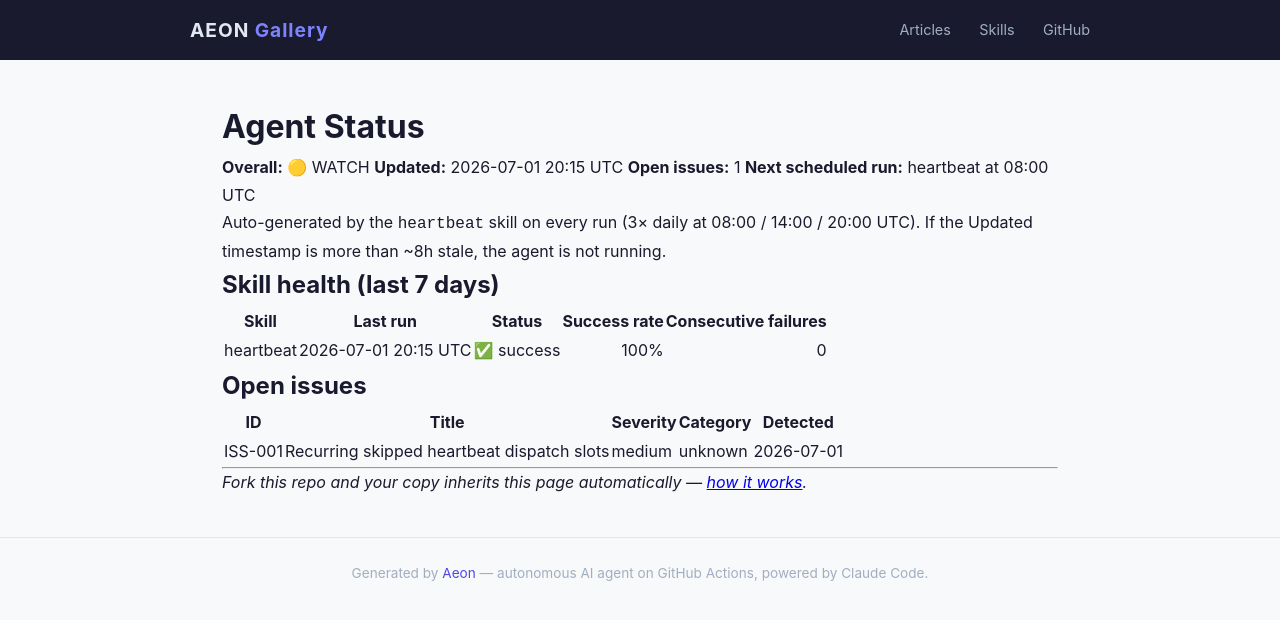
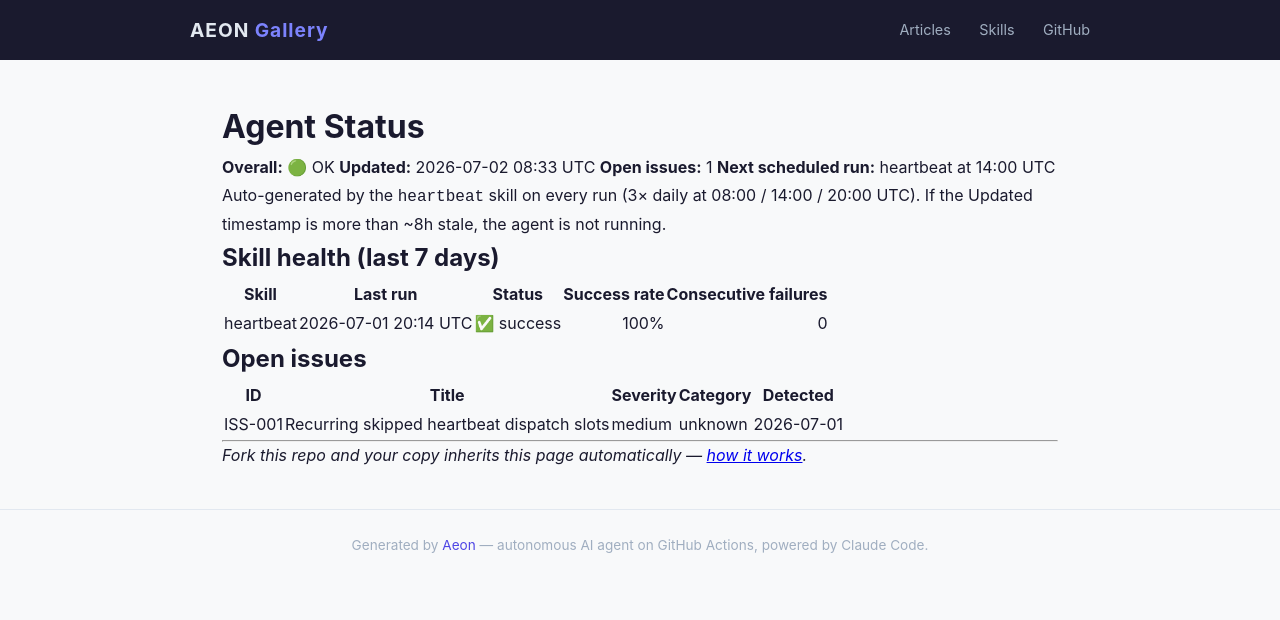
Before and after one commit to amaz98/maz-aeon, a Jekyll site: the page built from docs/status.md, in a window 1280 px wide. Shown: the top 620 px of the page. Built offline with Jekyll 4.4.1, drawn with Linux system fonts in a browser that asks for light colours.

Commit message:
chore(heartbeat): auto-commit 2026-07-02

```diff
--- a/docs/status.md
+++ b/docs/status.md
@@ -6,10 +6,10 @@ permalink: /status/
 
 # Agent Status
 
-**Overall:** 🟡 WATCH
-**Updated:** 2026-07-01 20:15 UTC
+**Overall:** 🟢 OK
+**Updated:** 2026-07-02 08:33 UTC
 **Open issues:** 1
-**Next scheduled run:** heartbeat at 08:00 UTC
+**Next scheduled run:** heartbeat at 14:00 UTC
 
 Auto-generated by the `heartbeat` skill on every run (3× daily at 08:00 / 14:00 / 20:00 UTC). If the Updated timestamp is more than ~8h stale, the agent is not running.
 
@@ -17,7 +17,7 @@ Auto-generated by the `heartbeat` skill on every run (3× daily at 08:00 / 14:00
 
 | Skill | Last run | Status | Success rate | Consecutive failures |
 |-------|----------|--------|-------------:|---------------------:|
-| heartbeat | 2026-07-01 20:15 UTC | ✅ success | 100% | 0 |
+| heartbeat | 2026-07-01 20:14 UTC | ✅ success | 100% | 0 |
 
 ## Open issues
 
--- a/memory/token-usage.csv
+++ b/memory/token-usage.csv
@@ -93,3 +93,4 @@ date,skill,model,input_tokens,output_tokens,cache_read,cache_creation
 2026-06-30,heartbeat,claude-opus-4-7,11,3483,313067,31440
 2026-06-30,heartbeat,claude-opus-4-7,20,6673,731415,33443
 2026-07-01,heartbeat,claude-opus-4-7,13,8544,439666,37803
+2026-07-02,heartbeat,claude-opus-4-7,15,5155,476797,34790
```
Also changed, not shown: memory/logs/2026-07-02.md (added, +11 -0 lines), .outputs/heartbeat.md.
